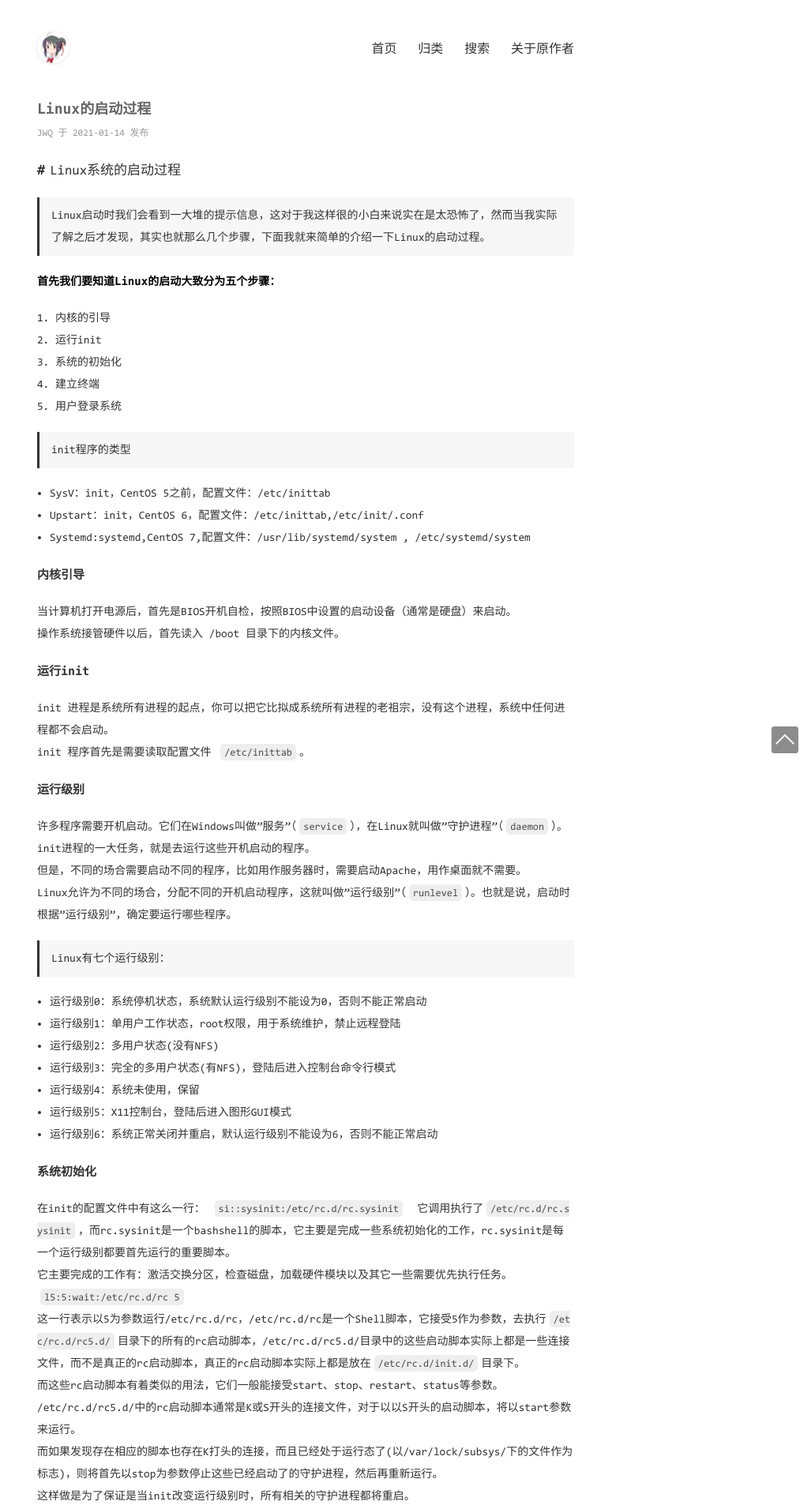
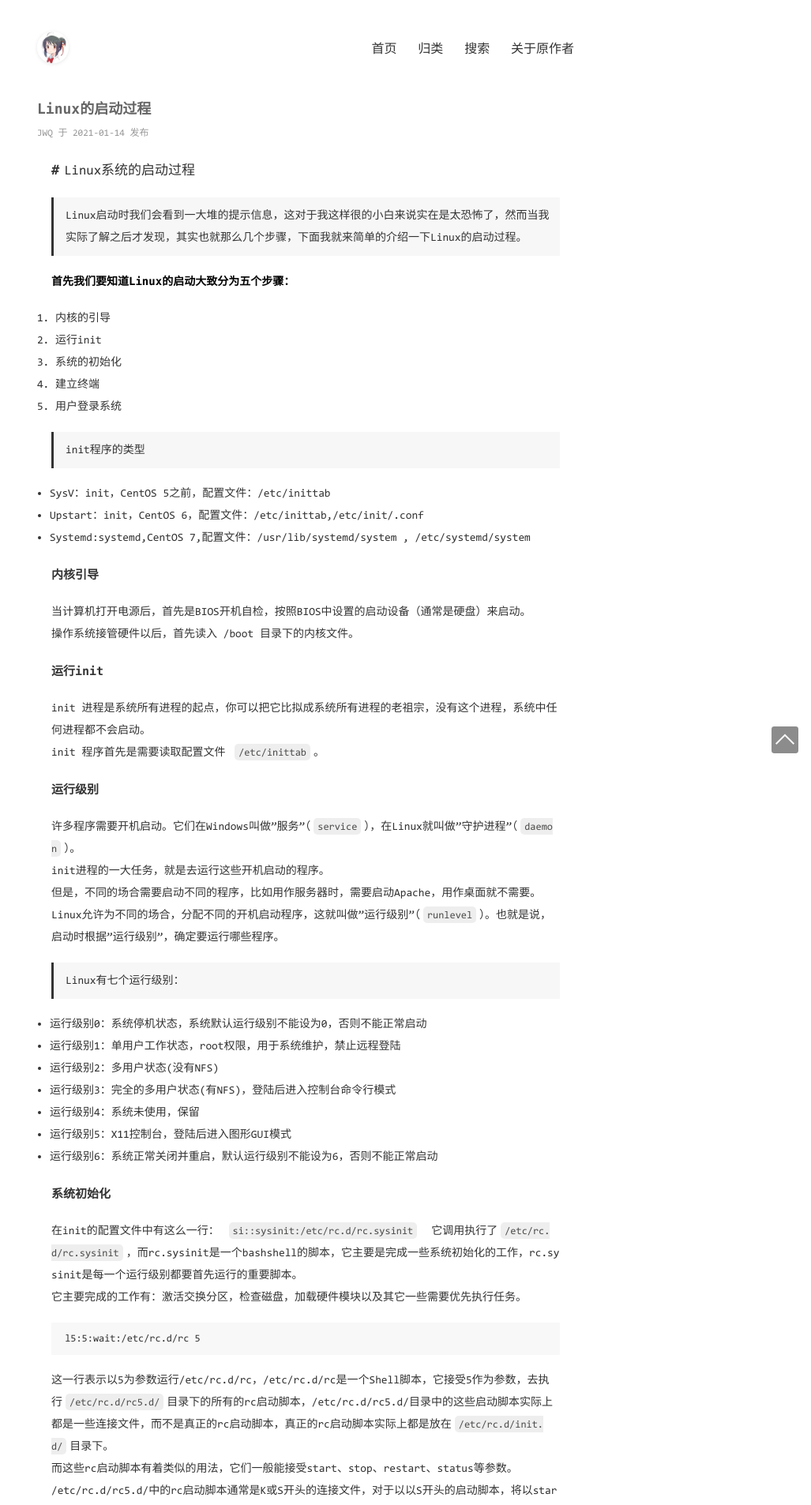
Before and after one commit to JWQ-SS/blog.github.io, a Jekyll site: the page built from _posts/2021-01-14-Linux的启动过程.md, in a window 1280 px wide. Shown: the top 1906 px of the page at 79% size, without its empty margins (253-1280 px from the left). Built offline with Jekyll 4.4.1, drawn with Linux system fonts in a browser that asks for light colours.

Commit message:
css update

````diff
--- a/_includes/footer.html
+++ b/_includes/footer.html
@@ -1,5 +1,4 @@
 <footer class="footer">
-
   {%- comment %} 请保留主题来源，么么哒~ {% endcomment %}
   <span>Theme By</span>
   <a href="https://github.com/TMaize/tmaize-blog">TMaize</a>
--- a/_posts/2021-01-14-Linux的启动过程.md
+++ b/_posts/2021-01-14-Linux的启动过程.md
@@ -53,7 +53,11 @@ Linux允许为不同的场合，分配不同的开机启动程序，这就叫做
 
 在init的配置文件中有这么一行： `si::sysinit:/etc/rc.d/rc.sysinit`　它调用执行了`/etc/rc.d/rc.sysinit`，而rc.sysinit是一个bashshell的脚本，它主要是完成一些系统初始化的工作，rc.sysinit是每一个运行级别都要首先运行的重要脚本。
 它主要完成的工作有：激活交换分区，检查磁盘，加载硬件模块以及其它一些需要优先执行任务。
-``` l5:5:wait:/etc/rc.d/rc 5 ```
+
+```bash
+ l5:5:wait:/etc/rc.d/rc 5
+```
+
 这一行表示以5为参数运行/etc/rc.d/rc，/etc/rc.d/rc是一个Shell脚本，它接受5作为参数，去执行`/etc/rc.d/rc5.d/`目录下的所有的rc启动脚本，/etc/rc.d/rc5.d/目录中的这些启动脚本实际上都是一些连接文件，而不是真正的rc启动脚本，真正的rc启动脚本实际上都是放在`/etc/rc.d/init.d/`目录下。
 而这些rc启动脚本有着类似的用法，它们一般能接受start、stop、restart、status等参数。
 /etc/rc.d/rc5.d/中的rc启动脚本通常是K或S开头的连接文件，对于以以S开头的启动脚本，将以start参数来运行。
--- a/static/css/post.css
+++ b/static/css/post.css
@@ -13,7 +13,7 @@
   color: #999999;
 }
 .page-post .post > * {
-  margin: 18px 0;
+  margin: 18px;
 }
 .page-post .post > iframe {
   margin: 0;
````
Also changed, not shown: _posts/2021-01-11-主题适配夜间模式.md (+1 -1 lines), static/js/blog.js (+4 -4 lines).
